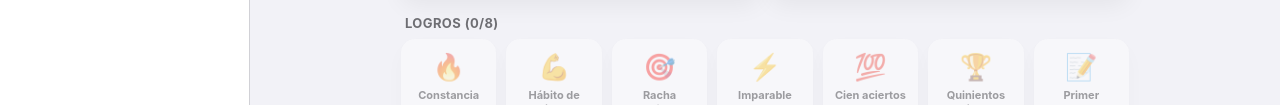
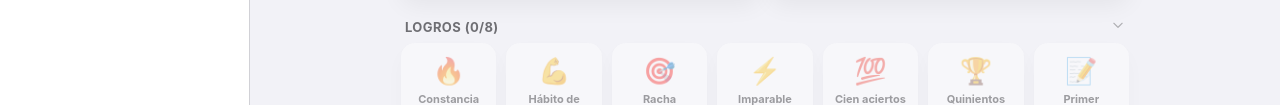
Before and after one commit to javisori92/EnglishTrainer, a plain HTML site: page index.html in a window 1280 px wide. Shown: the part 440-545 px from the top of the page. Drawn offline with Linux system fonts and the light colour scheme.

Commit message:
Added toggle for goals in Home Screen
Now you can hide or show your goals in your Home Screen.

```diff
--- a/index.html
+++ b/index.html
@@ -163,6 +163,9 @@ a{color:var(--accent); text-decoration:none;}
 /* Cards & lists */
 .card{background:var(--card); border-radius:var(--radius-m); box-shadow:var(--shadow); padding:16px; margin-bottom:12px;}
 .section-label{font-size:13px; font-weight:700; color:var(--text-secondary); text-transform:uppercase; letter-spacing:.03em; margin:18px 4px 8px;}
+.section-label-row{display:flex; align-items:center; justify-content:space-between; width:100%; background:none; border:none; padding:0; margin:18px 0 8px;}
+.section-label-row .section-label{margin:0 4px;}
+.section-chevron{display:flex; color:var(--text-tertiary); transition:transform .15s ease; margin-right:4px;}
 .section-label:first-child{margin-top:4px;}
 .list{background:var(--card); border-radius:var(--radius-m); overflow:hidden; box-shadow:var(--shadow); margin-bottom:12px;}
 .list-row{
@@ -995,6 +998,7 @@ let state = {
   vocabFilterCategory: 'all',
   vocabSearch: '',
   vocabTranslateShown: {},
+  homeAchievementsCollapsed: false,
   practice: null,   // {pool, filter, current, us, seenIds, allCovered, sessionCorrect, sessionTotal, startTime}
   practiceResult: null, // resumen de la sesión de práctica al finalizar
   vocabPractice: null,  // {pool, category, current, seenIds, allCovered, showAnswer, sessionCorrect, sessionTotal, startTime}
@@ -1118,11 +1122,14 @@ function renderHome(){
   const unlocked = DATA.achievements.filter(a=>DATA.unlockedAchievementIds.includes(a.id));
   const locked = DATA.achievements.filter(a=>!DATA.unlockedAchievementIds.includes(a.id));
   if(DATA.achievements.length){
-    html += '<div class="section-label">Logros ('+unlocked.length+'/'+DATA.achievements.length+')</div>';
-    html += '<div class="ach-grid">' + DATA.achievements.slice(0,8).map(a=>{
-      const isUnlocked = DATA.unlockedAchievementIds.includes(a.id);
-      return '<div class="ach-item '+(isUnlocked?'':'locked')+'"><div class="ach-icon">'+(a.icon||'🏆')+'</div><div class="ach-name">'+escapeHtml(a.name)+'</div></div>';
-    }).join('') + '</div>';
+    const collapsed = !!state.homeAchievementsCollapsed;
+    html += '<button type="button" class="section-label-row" data-action="toggle-achievements"><span class="section-label">Logros ('+unlocked.length+'/'+DATA.achievements.length+')</span><span class="section-chevron" style="transform:rotate('+(collapsed?'0':'90')+'deg);">'+icon('chevright',14)+'</span></button>';
+    if(!collapsed){
+      html += '<div class="ach-grid">' + DATA.achievements.slice(0,8).map(a=>{
+        const isUnlocked = DATA.unlockedAchievementIds.includes(a.id);
+        return '<div class="ach-item '+(isUnlocked?'':'locked')+'"><div class="ach-icon">'+(a.icon||'🏆')+'</div><div class="ach-name">'+escapeHtml(a.name)+'</div></div>';
+      }).join('') + '</div>';
+    }
   }
 
   if(DATA.topics.length){
@@ -2082,6 +2089,7 @@ function afterRender(){
   document.querySelectorAll('[data-practice-block]').forEach(btn=>{ btn.onclick=()=>{ startPracticeSession({blockId:btn.getAttribute('data-practice-block')}); }; });
   document.querySelectorAll('[data-practice-kind]').forEach(btn=>{ btn.onclick=()=>{ startPracticeSession({kind:btn.getAttribute('data-practice-kind'), category:state.studyCategory}); }; });
   const practiceGlobalBtn = document.querySelector('[data-action="practice-global"]'); if(practiceGlobalBtn) practiceGlobalBtn.onclick=()=>{ startPracticeSession({category:state.studyCategory}); };
+  const toggleAchBtn = document.querySelector('[data-action="toggle-achievements"]'); if(toggleAchBtn) toggleAchBtn.onclick=()=>{ state.homeAchievementsCollapsed = !state.homeAchievementsCollapsed; render(); };
   const reviewExBtn = document.querySelector('[data-action="review-due-exercises"]'); if(reviewExBtn) reviewExBtn.onclick=()=> startPracticeSession({});
   const reviewVocBtn = document.querySelector('[data-action="review-due-vocab"]'); if(reviewVocBtn) reviewVocBtn.onclick=()=> startVocabPractice('all');
 
```
